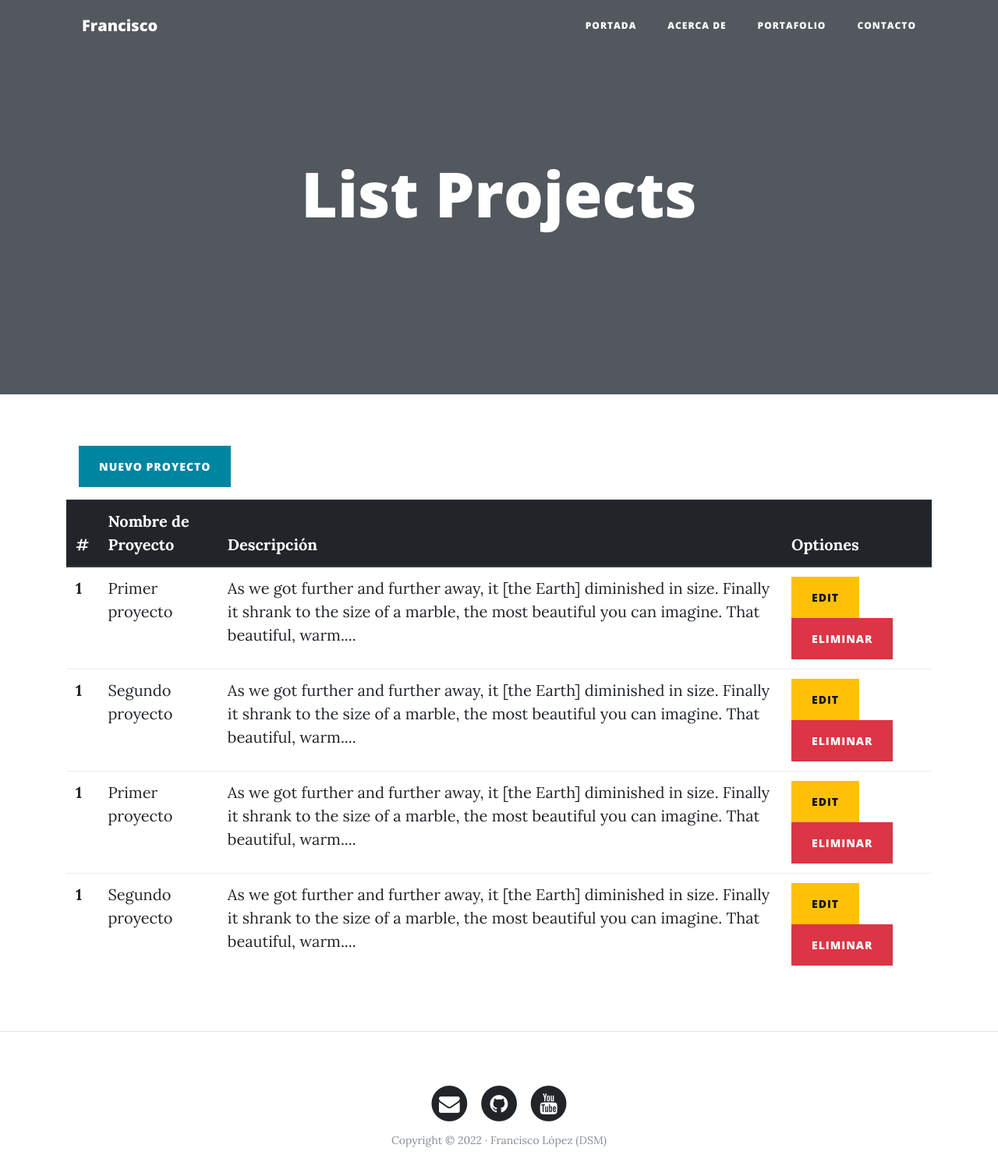
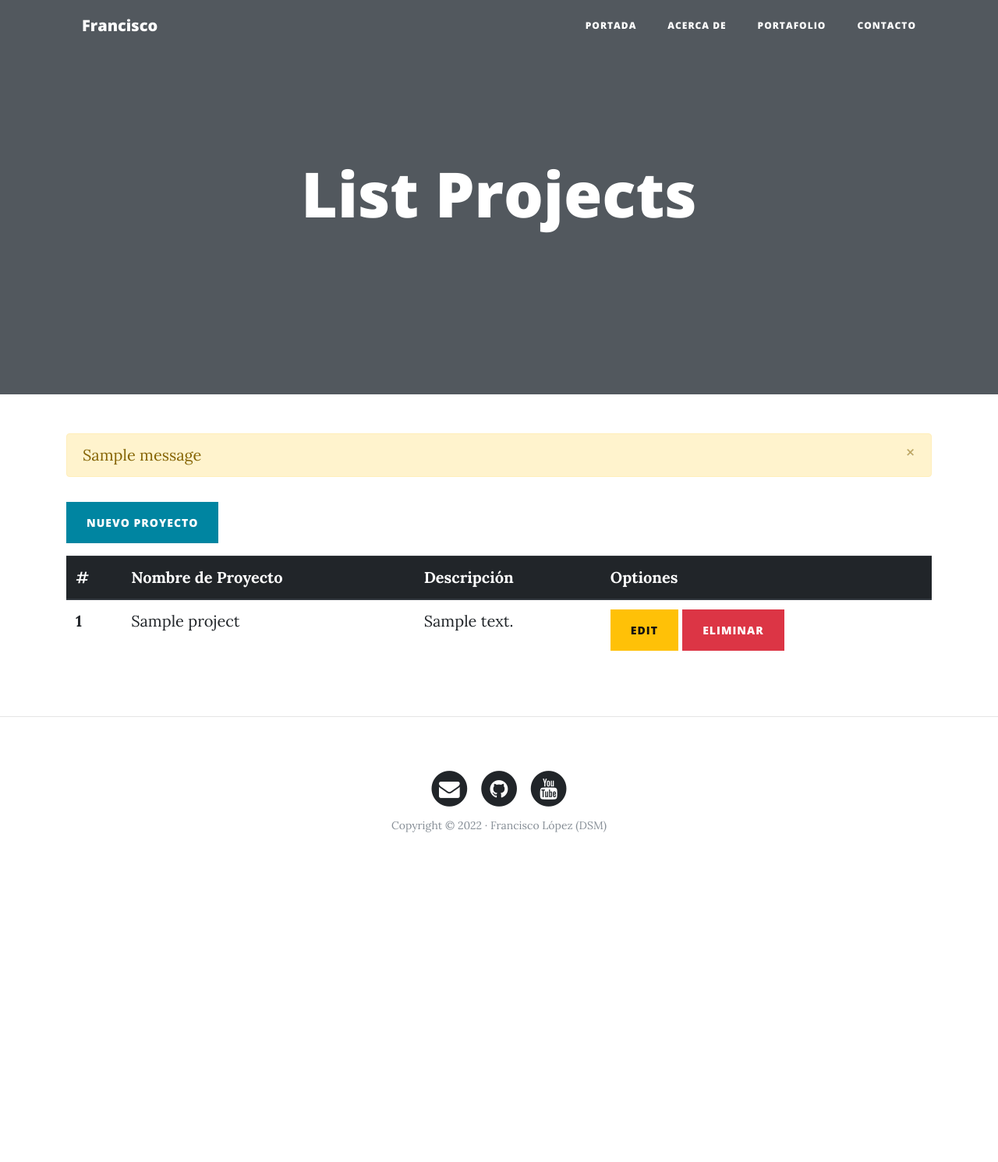
Before and after one commit to franlop24/FlaskWebPersonal, a Flask app: page /project/list in a window 1280 px wide. Shown: the top 1491 px of the page at 78% size. After the commit the page ends 1068 px from the top, so only its background shows below. Run offline with Flask 2, Linux system fonts and the light colour scheme; tables that the repository leaves empty or names only in its code hold one stand-in row (values such as "Sample post"); one stand-in notice (Sample message) is shown; some libraries are stand-ins or nearby versions.

Commit message:
Flashes para Insertar Proyectos

```diff
--- a/web_personal/projects/views.py
+++ b/web_personal/projects/views.py
@@ -1,8 +1,9 @@
 ################# Imorts de Flask & Python #################
-from flask import render_template, request, Blueprint
+from flask import render_template, request, Blueprint, redirect, url_for, flash
 
 from .forms import NewProjectForm
 from .image_handler import add_image
+from db.db_connection import get_connection
 
 project_blueprint = Blueprint('project', __name__)
 
@@ -41,6 +42,11 @@ def list():
             'url': 'https://www.xataka.com'
         },
     ]
+    conn = get_connection()
+    with conn.cursor() as cursor:
+        sql = "SELECT * FROM project"
+        cursor.execute(sql)
+        projects = cursor.fetchall()
     return render_template('project/list.html', projects=projects)
 
 ################### TODO: Show Project #################
@@ -59,10 +65,15 @@ def new():
         url = form.url.data
         image = add_image(form.image.data)
 
-        return str([name, description, url, image])
+        conn = get_connection()
+        with conn.cursor() as cursor:
+            sql = "INSERT INTO project (name, description, url, image) "
+            sql += f"VALUES ('{name}', '{description}', '{url}', '{image}')"
+            cursor.execute(sql)
+            conn.commit()
+            flash('Proyecto creado correctamente')
+            return redirect(url_for('project.list'))
 
-
-        ##### Implementar la lógica para Guardar
     return render_template('project/new.html', form=form)
 
 ################### TODO: Update a Project #################
--- a/web_personal/templates/project/list.html
+++ b/web_personal/templates/project/list.html
@@ -6,7 +6,15 @@
 
 {% block content %}
     <div class="container">
-        <a class="btn btn-primary m-3" href="{{ url_for('project.new') }}">Nuevo Proyecto</a>
+      {% for message in get_flashed_messages() %}
+      <div class="alert alert-warning alert-dismissible fade show" role="alert">
+        {{ message }}
+        <button type="button" class="close" data-dismiss="alert" aria-label="Close">
+          <span aria-hidden="true">&times;</span>
+        </button>
+      </div>
+      {% endfor %}
+        <a class="btn btn-primary my-3" href="{{ url_for('project.new') }}">Nuevo Proyecto</a>
         <table class="table">
             <thead class="thead-dark">
               <tr>
@@ -19,7 +27,7 @@
             <tbody>
                 {% for project in projects %}
                 <tr>
-                  <th scope="row">1</th>
+                  <th scope="row">{{ project.id }}</th>
                   <td>{{ project.name }}</td>
                   <td>{{ project.description }}</td>
                   <td>
--- a/web_personal/templates/project/new.html
+++ b/web_personal/templates/project/new.html
@@ -25,6 +25,7 @@
         </div>
         <br>
         {{ form.submit(class="btn btn-success") }}
+        <a href="{{ url_for('project.list') }}" class="btn btn-secondary">Regresar</a>
     </form>
 </div>
 {% endblock %}
```
Also changed, not shown: web_personal/static/img/dog-4146992_1280.jpg (added), web_personal/static/img/rabbit.jpg (added).
